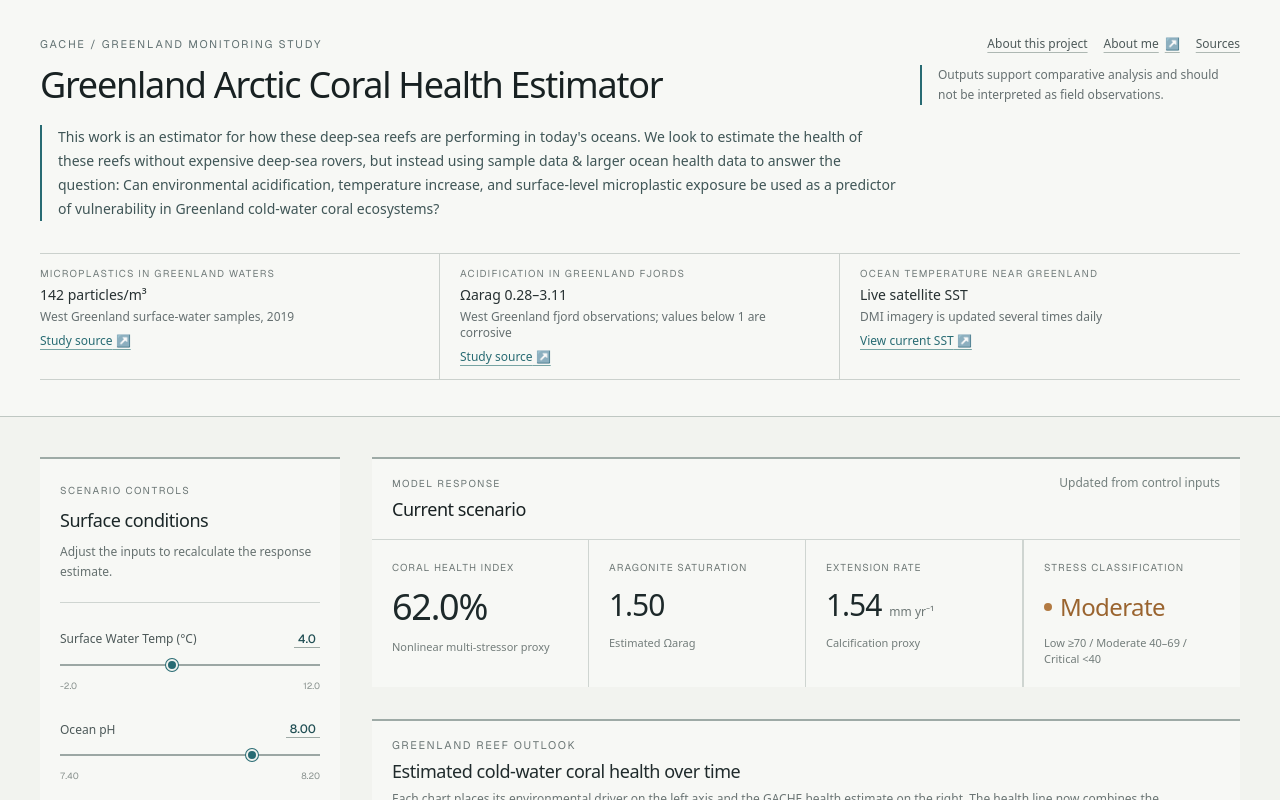
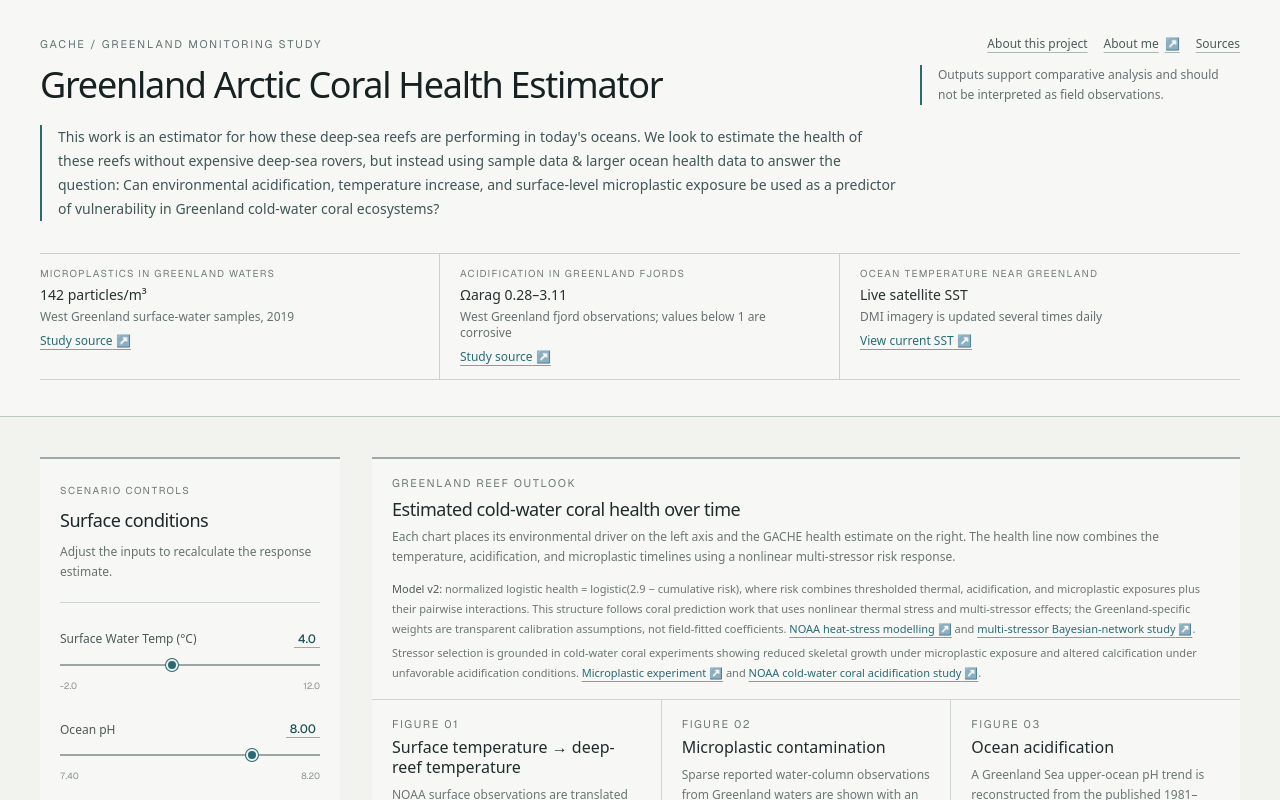
Before and after one commit to jesswallace14/arctic-reef-predictor, a Next.js app: page / in a window 1280 px wide. Shown: the top 800 px of the page. Built offline with nearby package versions, Linux system fonts and the light colour scheme.

Commit message:
Remove redundant current scenario summary

```diff
--- a/app/page.tsx
+++ b/app/page.tsx
@@ -1,14 +1,12 @@
 "use client";
 
-import { useMemo, useState } from "react";
+import { useState } from "react";
 import Header from "@/components/Header";
 import ControlPanel from "@/components/ControlPanel";
-import MetricsGrid from "@/components/MetricsGrid";
 import ChartsSection from "@/components/ChartsSection";
 import {
   DEFAULT_PARAMS,
   MOCK_GREENLAND_DATA,
-  calculateMetrics,
   parseOceanCsv,
   type ChartParam,
   type OceanDataPoint,
@@ -20,8 +18,6 @@ export default function Home() {
   const [chartParam, setChartParam] = useState<ChartParam>("temp");
   const [stations, setStations] = useState<OceanDataPoint[]>(MOCK_GREENLAND_DATA);
   const [dataSource, setDataSource] = useState<"mock" | "csv">("mock");
-
-  const metrics = useMemo(() => calculateMetrics(params), [params]);
 
   const handleCsvUpload = async (file: File) => {
     const text = await file.text();
@@ -51,7 +47,6 @@ export default function Home() {
         />
 
         <div className="min-w-0 space-y-8">
-          <MetricsGrid metrics={metrics} />
           <ChartsSection
             data={stations}
             chartParam={chartParam}
```
